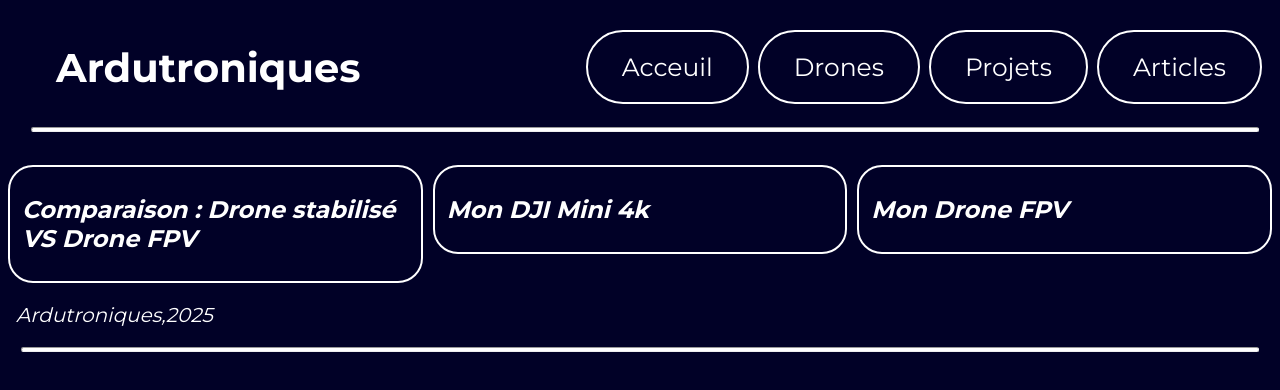
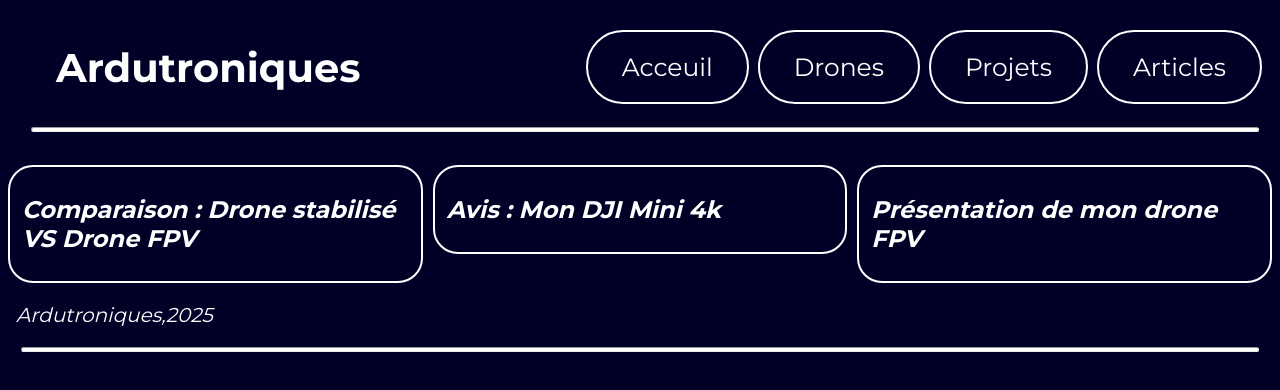
Before and after one commit to ardutroniques/ardutroniques.github.io, a plain HTML site: page drone.html in a window 1280 px wide. Drawn offline with Linux system fonts and the light colour scheme.

Commit message:
Update drone.html

```diff
--- a/drone.html
+++ b/drone.html
@@ -18,13 +18,13 @@
 
                 <a href="mini4k.html">
                     <div class="case">
-                        <h2>Mon DJI Mini 4k</h2>
+                        <h2>Avis : Mon DJI Mini 4k</h2>
                     </div>
                 </a>
 
                 <a href="eachine_wizard.html">
                     <div class="case">
-                        <h2>Mon Drone FPV</h2>
+                        <h2>Présentation de mon drone FPV</h2>
                     </div>
                 </a>
             </div>
```
